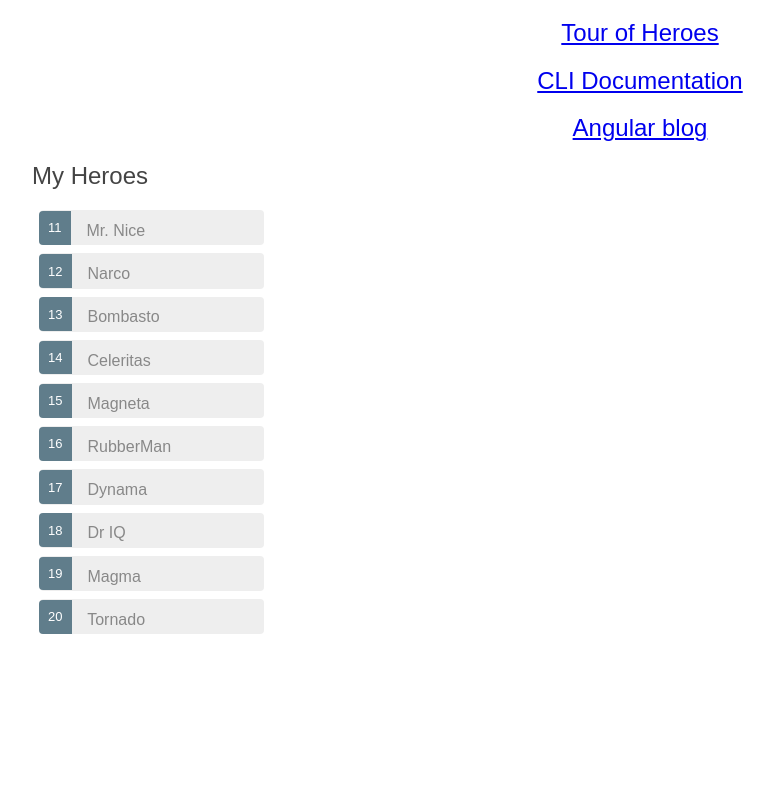
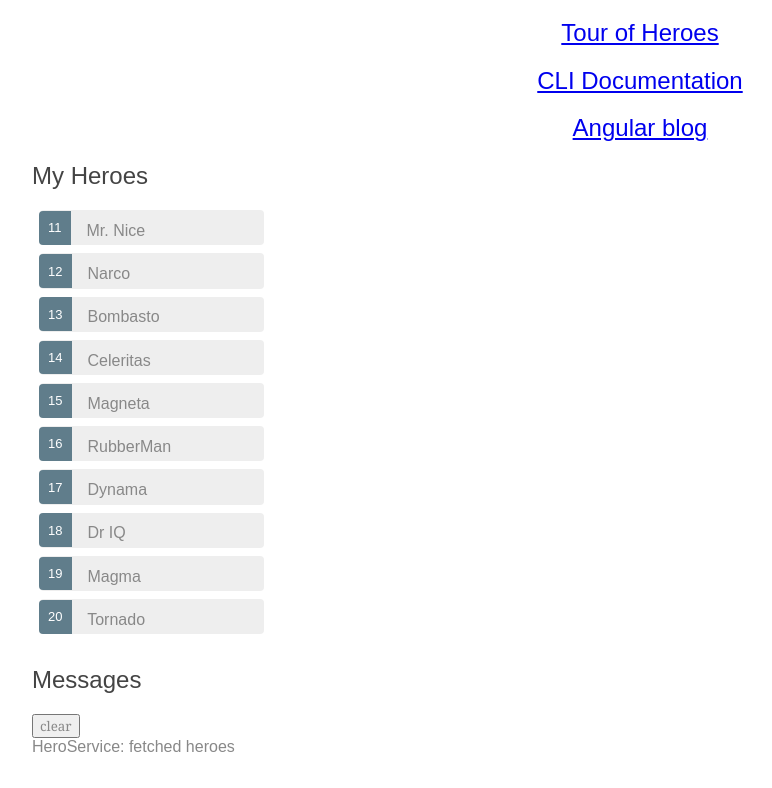
Before and after one commit to TiagoUmemura/Angular6-SimpleApp, an Angular app: page / in a window 1280 px wide. Shown: the part 457-1245 px from the top of the page, without its empty margins (0-772 px from the left). Before the commit the page ends 1123 px from the top, so only its background shows below. Built offline with nearby package versions, Linux system fonts and the light colour scheme.

Commit message:
Create Message Service and display message

```diff
--- a/src/app/app.component.html
+++ b/src/app/app.component.html
@@ -22,3 +22,4 @@
 </div>
 
 <app-heroes></app-heroes>
+<app-messages></app-messages>
--- a/src/app/app.module.ts
+++ b/src/app/app.module.ts
@@ -4,13 +4,15 @@
 import { AppComponent } from './app.component';
 import { HeroesComponent } from './heroes/heroes.component';
 import { FormsModule } from '@angular/forms';
-import { HeroDetailComponent } from './hero-detail/hero-detail.component'; // <-- NgModel lives here
+import { HeroDetailComponent } from './hero-detail/hero-detail.component';
+import { MessagesComponent } from './messages/messages.component'; // <-- NgModel lives here
 
 @NgModule({
   declarations: [
     AppComponent,
     HeroesComponent,
-    HeroDetailComponent
+    HeroDetailComponent,
+    MessagesComponent
   ],
   imports: [
     BrowserModule,
--- a/src/app/hero.service.ts
+++ b/src/app/hero.service.ts
@@ -2,15 +2,17 @@
 import { HEROES } from './mock-heroes';
 import { Hero } from './hero';
 import { Observable, of } from 'rxjs';
+import { MessageService } from './message.service';
 
 @Injectable({
   providedIn: 'root'
 })
 export class HeroService {
 
-  constructor() { }
+  constructor(private messageService: MessageService) { }
 
   getHeroes(): Observable<Hero[]> {
+    this.messageService.add('HeroService: fetched heroes');
     return of(HEROES);
   }
 }
--- /dev/null
+++ b/src/app/message.service.ts
@@ -0,0 +1,19 @@
+import { Injectable } from '@angular/core';
+
+@Injectable({
+  providedIn: 'root'
+})
+export class MessageService {
+
+  constructor() { }
+
+  messages: string[] = [];
+
+  add(message: string) {
+    this.messages.push(message);
+  }
+
+  clear() {
+    this.messages = [];
+  }
+}
--- /dev/null
+++ b/src/app/messages/messages.component.html
@@ -0,0 +1,8 @@
+<div *ngIf="messageService.messages.length">
+
+  <h2>Messages</h2>
+  <button class="clear"
+          (click)="messageService.clear()">clear</button>
+  <div *ngFor='let message of messageService.messages'> {{message}} </div>
+
+</div>
--- /dev/null
+++ b/src/app/messages/messages.component.ts
@@ -0,0 +1,16 @@
+import { Component, OnInit } from '@angular/core';
+import { MessageService } from '../message.service';
+
+@Component({
+  selector: 'app-messages',
+  templateUrl: './messages.component.html',
+  styleUrls: ['./messages.component.css']
+})
+export class MessagesComponent implements OnInit {
+
+  constructor(public messageService: MessageService) { }
+
+  ngOnInit() {
+  }
+
+}
```
Also changed, not shown: src/app/messages/messages.component.css (added), 2 other files (tests, documents, lock files or other folders).
